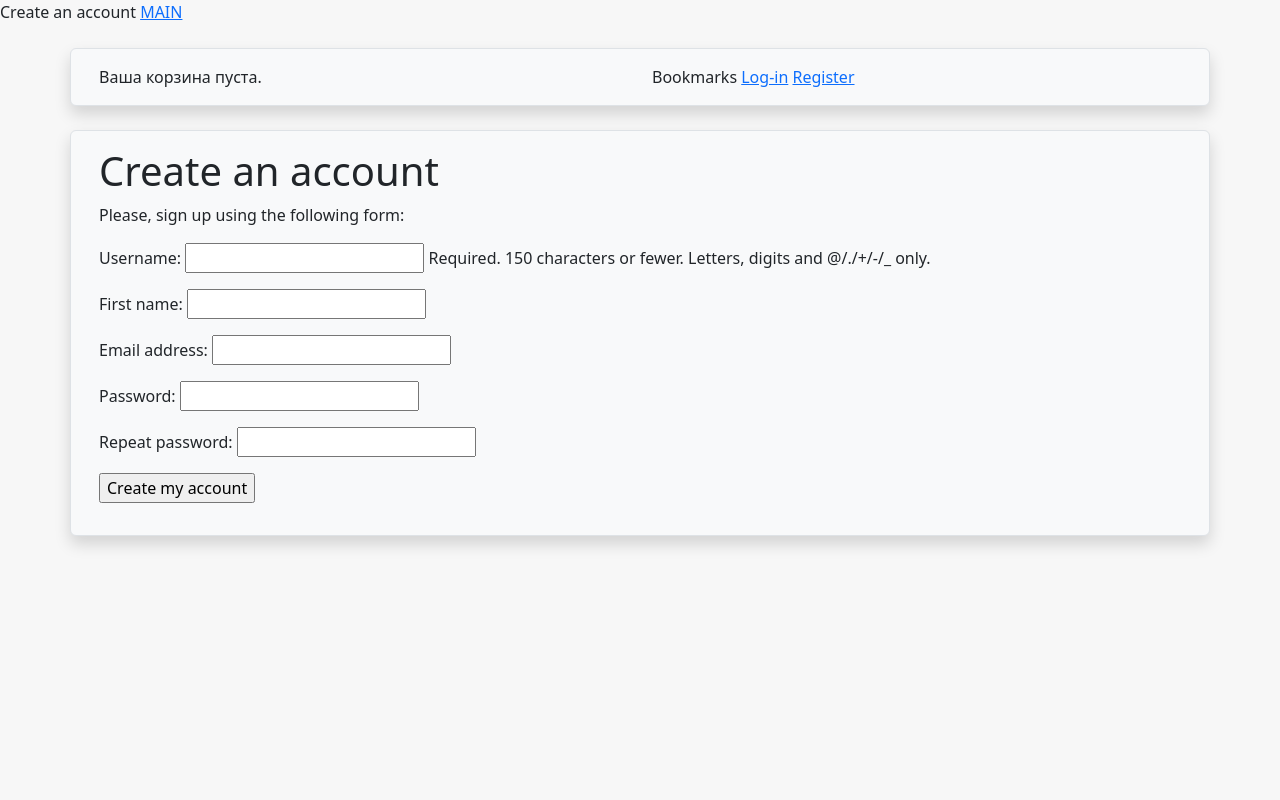
After one commit to Klaus8k/l_f, a Django app: page /account/register/ in a window 1280 px wide. The commit adds this page. Run offline with Django 4.2, Linux system fonts and the light colour scheme; parts of the project's set-up code (start-up, migrations or seed data) failed here and were passed over; some libraries are stand-ins or nearby versions.

Commit message:
reg users form add

```diff
--- a/l_f/account/forms.py
+++ b/l_f/account/forms.py
@@ -1,5 +1,24 @@
 from django import forms
+from django.contrib.auth.models import User
+
 
 class LoginForm(forms.Form):
     username = forms.CharField()
     password = forms.CharField(widget=forms.PasswordInput)
+
+
+class UserRegistrationForm(forms.ModelForm):
+    password = forms.CharField(label='Password',
+                               widget=forms.PasswordInput)
+    password2 = forms.CharField(label='Repeat password',
+                                widget=forms.PasswordInput)
+
+    class Meta:
+        model = User
+        fields = ['username', 'first_name', 'email']
+
+    def clean_password2(self):
+        cd = self.cleaned_data
+        if cd['password'] != cd['password2']:
+            raise forms.ValidationError('Passwords don\'t match.')
+        return cd['password2']
--- /dev/null
+++ b/l_f/account/templates/account/register.html
@@ -0,0 +1,15 @@
+{% extends 'app_shop/base.html' %}
+{% block title %}
+  Create an account
+{% endblock %}
+{% block content %}
+  <h1>Create an account</h1>
+  <p>Please, sign up using the following form:</p>
+  <form method="post">
+    {{ user_form.as_p }}
+    {% csrf_token %}
+    <p>
+      <input type="submit" value="Create my account" />
+    </p>
+  </form>
+{% endblock %}
--- a/l_f/account/urls.py
+++ b/l_f/account/urls.py
@@ -36,12 +36,10 @@ urlpatterns = [
          auth_views.PasswordResetCompleteView.as_view(),
          name='password_reset_complete'),
 
+    # страница аккаунта в дашборде (то есть страница профиля)
+    path('dashboard/', views.dashboard, name='dashboard'),
+
+    path('register/', views.register, name='register'),
 
 
-
-
-
-    # страница аккаунта в дашборде (то есть страница профиля)
-    path('dashboard/', views.dashboard, name='dashboard')
-
 ]
--- a/l_f/account/views.py
+++ b/l_f/account/views.py
@@ -2,6 +2,7 @@ from django.http import HttpResponse
 from django.shortcuts import render
 from django.contrib.auth import authenticate, login
 from .forms import LoginForm
+from .forms import UserRegistrationForm
 
 from django.contrib.auth.decorators import login_required
 
@@ -11,6 +12,7 @@ def dashboard(request):
     return render(request,
                   'account/dashboard.html',
                   {'section': 'dashboard'})
+
 
 def user_login(request):
 
@@ -32,3 +34,26 @@ def user_login(request):
     else:
         form = LoginForm()
         return render(request, 'account/login.html', {'form': form})
+
+
+def register(request):
+
+    if request.method == 'POST':
+        user_form = UserRegistrationForm(request.POST)
+        if user_form.is_valid():
+            # Создать новый объект пользователя,
+            # но пока не сохранять его
+            new_user = user_form.save(commit=False)
+            # Установить выбранный пароль
+            new_user.set_password(
+                user_form.cleaned_data['password'])
+            # Сохранить объект User
+            new_user.save()
+            return render(request,
+                        'account/register_done.html',
+                        {'new_user': new_user})
+    else:
+        user_form = UserRegistrationForm()
+    return render(request,
+                  'account/register.html',
+                  {'user_form': user_form})
--- a/l_f/app_shop/templates/app_shop/base.html
+++ b/l_f/app_shop/templates/app_shop/base.html
@@ -59,6 +59,7 @@ Hello {{ request.user.first_name|default:request.user.username }},
 <a href="{% url 'account:logout' %}">Logout</a>
 {% else %}
 <a href="{% url 'account:login' %}">Log-in</a>
+<a href="{% url 'account:register' %}">Register</a>
 {% endif %}
 </span>
       </div>
--- a/l_f/orders/models.py
+++ b/l_f/orders/models.py
@@ -1,5 +1,6 @@
 from django.db import models
 from app_shop.models import Product
+from django.contrib.auth.models import User
 
 
 class Order(models.Model):
```
Also changed, not shown: l_f/account/templates/account/register_done.html (added, +10 -0 lines), 1 other file.
